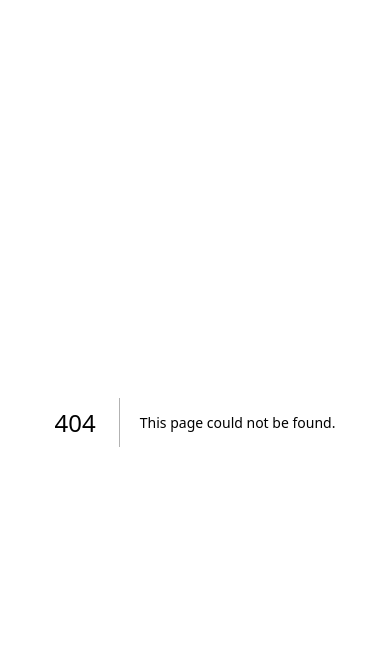
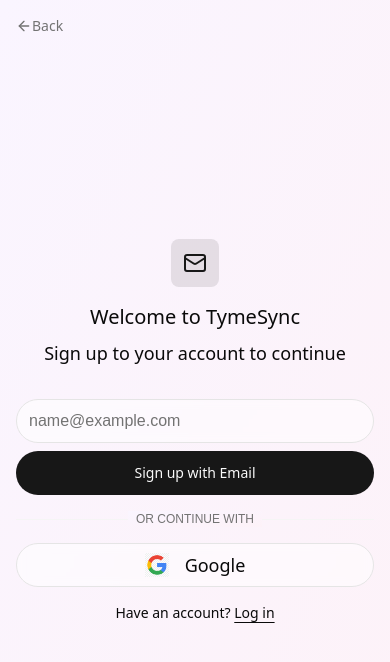
Before and after one commit to Jenaide/tymesync, a Next.js app: page /auth/signup in a window 390 px wide. Before the commit this address had no page. Shown: the top 662 px of the page. Built offline with nearby package versions, Linux system fonts and the light colour scheme.

Commit message:
added login and signup screens and made it responsive

```diff
--- /dev/null
+++ b/src/app/auth/login/page.tsx
@@ -0,0 +1,57 @@
+import { Button } from "@/components/ui/button";
+import { Input } from "@/components/ui/input";
+import { ArrowLeft, Mail } from "lucide-react";
+import Link from "next/link";
+import GoogleLogo from "@/../public/google_logo2.png";
+import Image from "next/image";
+
+export default function LogIn(){
+    return (
+        <div className="min-h-screen w-full bg-gradient-to-br from-purple-50 to-pink-50 p-4 antialiased">
+            <Link href={"/"} className="inline-flex font-sans items-center text-sm text-muted-foreground transition-colors hover:text-primary">
+                <ArrowLeft className="mr2 h-4 w-4" />
+                Back
+            </Link>
+
+            <div className="container mx-auto flex min-h-[calc(100vh-4rem)] items-center justify-center">
+                <div className="w-full max-w-md space-y-8">
+                    <div className="space-y-2 text-center">
+                        <div className="mx-auto mb-4 flex h-12 w-12 items-center justify-center rounded-lg bg-primary/10">
+                            <Mail className="h-6 w-6 text-primary" />
+                        </div>
+                        <h1 className="font-sans text-xl">Welcome Back</h1>
+                        <p className=" text-lg font-sans">Login to your account to continue</p>
+                    </div>
+
+                    <div className="space-y-4">
+                        <div className="space-y-2">
+                            <Input type="email"  placeholder="name@example.com" className="h-11 rounded-full  bg-white/50 backdrop-blur-sm "/>
+                            <Button className="h-11 w-full rounded-full font-sans">Sign in with Email</Button>
+                        </div>
+
+                        <div className="relative">
+                            <div className="absolute inset-0 flex items-center">
+                                <div className="w-full border-t border-muted"></div>
+                            </div>
+                            <div className="relative flex justify-center text-xs uppercase">
+                                <span className="bg-gradient-to-br from-purple-50 to-pink-50 px-2 text-muted-foreground">
+                                    Or continue with
+                                </span>
+                            </div>
+                        </div>
+
+                        <Button variant={"outline"} className="h-11 w-full text-lg font-sans rounded-full bg-white/50 backdrop-blur-sm hover:bg-white/60">
+                            <Image src={GoogleLogo} alt="google logo" className="size-6 mr-2" />
+                            Google
+                        </Button>
+
+                        <div className="mt-4 text-center text-sm font-sans">
+                            Don&apos;t have an account?{' '}
+                            <Link href={""} className="underline font-sans underline-offset-4 hover:text-primary">Sign up</Link>
+                        </div>
+                    </div>
+                </div>
+            </div>
+        </div>
+    )
+}
--- /dev/null
+++ b/src/app/auth/signup/page.tsx
@@ -0,0 +1,57 @@
+import { Button } from "@/components/ui/button";
+import { Input } from "@/components/ui/input";
+import { ArrowLeft, Mail } from "lucide-react";
+import Link from "next/link";
+import GoogleLogo from "@/../public/google_logo2.png";
+import Image from "next/image";
+
+export default function SignIn(){
+    return (
+        <div className="min-h-screen w-full bg-gradient-to-br from-purple-50 to-pink-50 p-4 antialiased">
+            <Link href={"/"} className="inline-flex font-sans items-center text-sm text-muted-foreground transition-colors hover:text-primary">
+                <ArrowLeft className="mr2 h-4 w-4" />
+                Back
+            </Link>
+
+            <div className="container mx-auto flex min-h-[calc(100vh-4rem)] items-center justify-center">
+                <div className="w-full max-w-md space-y-8">
+                    <div className="space-y-2 text-center">
+                        <div className="mx-auto mb-4 flex h-12 w-12 items-center justify-center rounded-lg bg-primary/10">
+                            <Mail className="h-6 w-6 text-primary" />
+                        </div>
+                        <h1 className="font-sans text-xl">Welcome to TymeSync</h1>
+                        <p className=" text-lg font-sans">Sign up to your account to continue</p>
+                    </div>
+
+                    <div className="space-y-4">
+                        <div className="space-y-2">
+                            <Input type="email"  placeholder="name@example.com" className="h-11 rounded-full  bg-white/50 backdrop-blur-sm "/>
+                            <Button className="h-11 w-full rounded-full font-sans">Sign up with Email</Button>
+                        </div>
+
+                        <div className="relative">
+                            <div className="absolute inset-0 flex items-center">
+                                <div className="w-full border-t border-muted"></div>
+                            </div>
+                            <div className="relative flex justify-center text-xs uppercase">
+                                <span className="bg-gradient-to-br from-purple-50 to-pink-50 px-2 text-muted-foreground">
+                                    Or continue with
+                                </span>
+                            </div>
+                        </div>
+
+                        <Button variant={"outline"} className="h-11 w-full text-lg font-sans rounded-full bg-white/50 backdrop-blur-sm hover:bg-white/60">
+                            <Image src={GoogleLogo} alt="google logo" className="size-6 mr-2" />
+                            Google
+                        </Button>
+
+                        <div className="mt-4 text-center text-sm font-sans">
+                            Have an account?{' '}
+                            <Link href={""} className="underline font-sans underline-offset-4 hover:text-primary">Log in</Link>
+                        </div>
+                    </div>
+                </div>
+            </div>
+        </div>
+    )
+}
```
Also changed, not shown: public/google_logo2.png (added).
